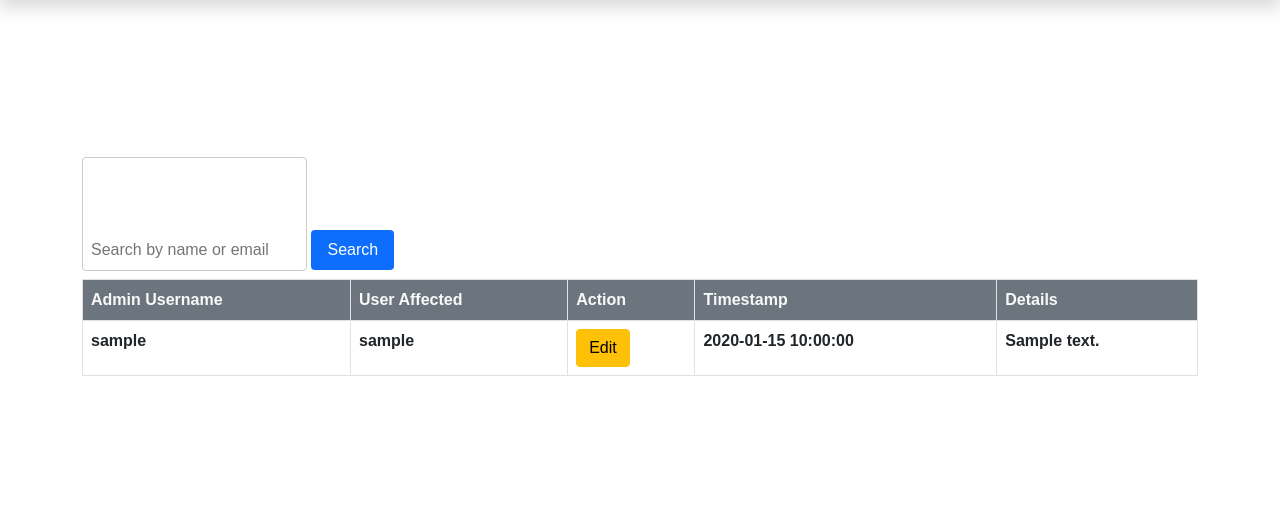
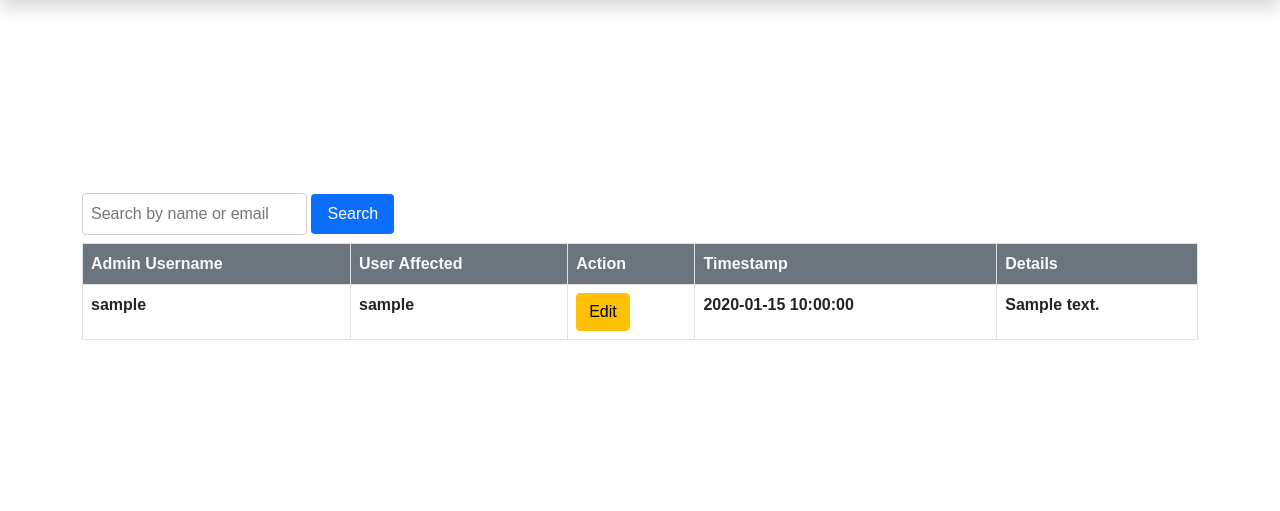
Before and after one commit to jsefiu1/starlabsAPI, a FastAPI app: template app/templates/logs.html in a window 1280 px wide. Shown: the part 86-597 px from the top of the page. Run offline with FastAPI, Linux system fonts and the light colour scheme; the template is opened without the code that fills it: most values are stand-ins (such as "Sample title", 1, 10 or a date in 2020); parts of the project's set-up code (start-up, migrations or seed data) failed here and were passed over; some libraries are stand-ins or nearby versions.

Commit message:
Validation some mini changes

```diff
--- a/app/templates/logs.html
+++ b/app/templates/logs.html
@@ -29,7 +29,6 @@
     padding: 8px;
     border: 1px solid #ccc;
     border-radius: 4px;
-    padding-top: 80px;
   }
   .search-form button[type="submit"] {
     padding: 8px 16px;
```
